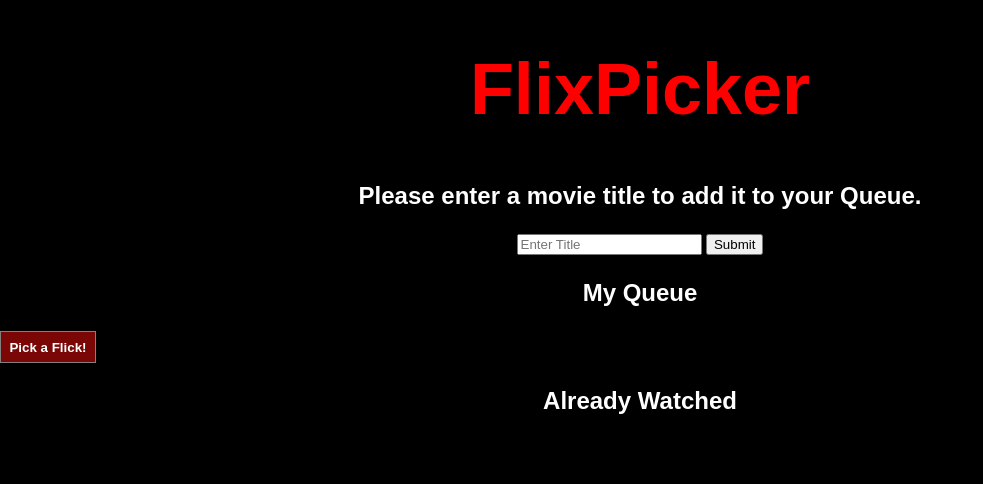
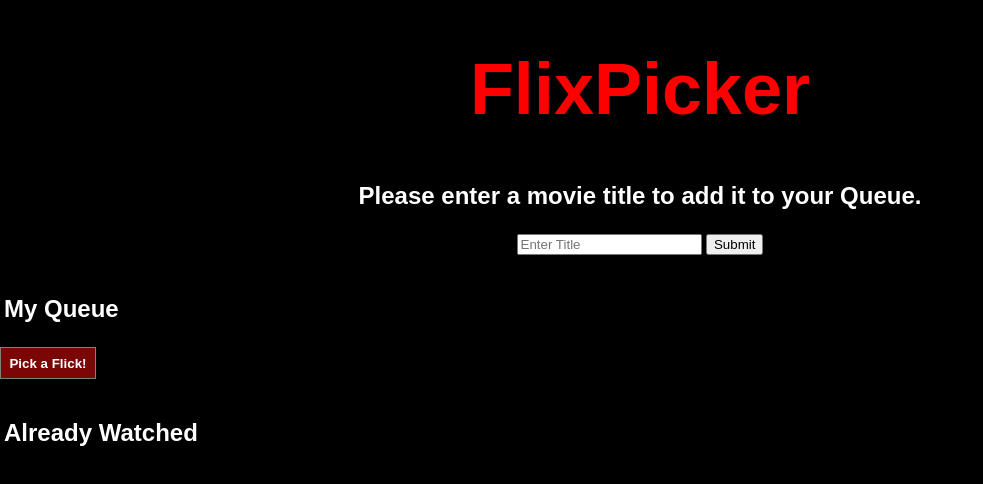
Before and after one commit to tdimp/FlixPicker, a plain HTML site: page index.html in a window 1280 px wide. Shown: the whole page, without its empty margins (0-983 px from the left). Drawn offline with Linux system fonts and the light colour scheme; no server answers.

Commit message:
Add class movie-list. Add styling to class.

```diff
--- a/index.css
+++ b/index.css
@@ -36,6 +36,7 @@ h3 {
     grid-template-columns: repeat(3,10%);
     overflow: auto;
     scroll-behavior: smooth;
+    padding-top: 1rem;
 }
 .card {
     text-align: center;
@@ -80,3 +81,7 @@ h3 {
   .random-button {
     display: inline-block;
   }
+
+  .movie-list {
+      text-align: left;
+  }
--- a/index.html
+++ b/index.html
@@ -17,13 +17,13 @@
     </header>
 
     <div id="queue" class="container">
-        <header>
+        <header class="movie-list">
             <h2>My Queue</h2>
         </header>
 
     </div>
     <div id="watched" class="container">
-        <header>
+        <header class="movie-list">
             <h2>Already Watched</h2>
         </header>
     </div>
```
